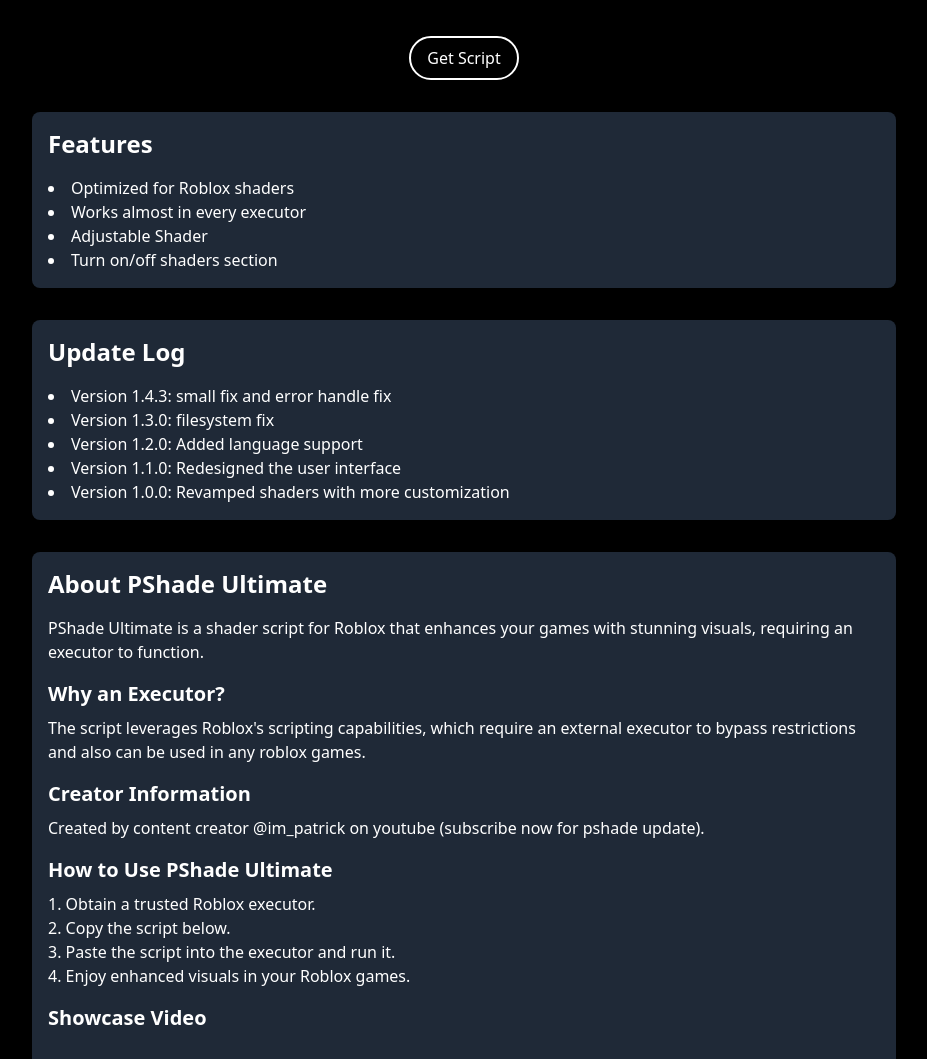
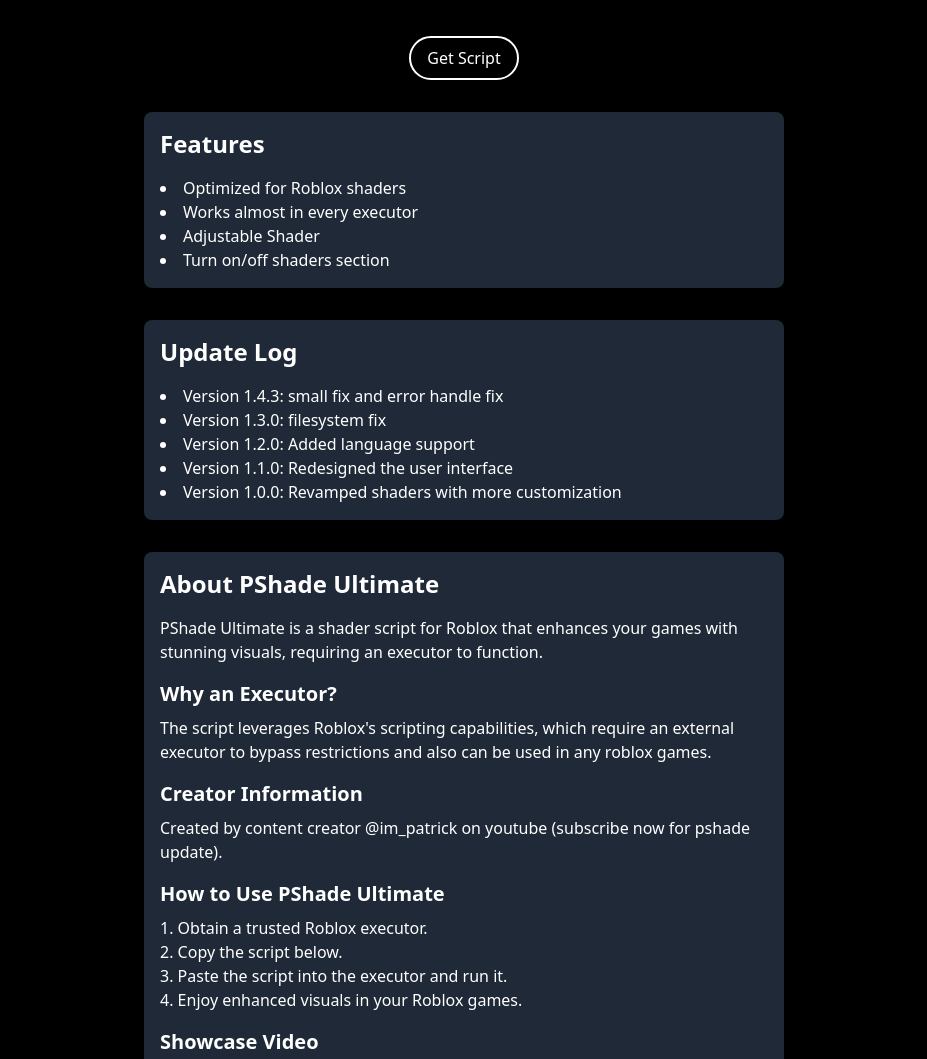
Before and after one commit to fiangg20/fyanhub.github.io, a plain HTML site: page index.html in a window 1280 px wide. Shown: the part 120-1179 px from the top of the page, without its empty margins (176-1103 px from the left). Drawn offline with nearby package versions, Linux system fonts and the light colour scheme; grey boxes are pictures that could not be loaded.

Commit message:
Update index.html

```diff
--- a/index.html
+++ b/index.html
@@ -35,20 +35,20 @@
     </script>
 </head>
 <body class="bg-black text-white font-sans">
-    <div class="max-w-4xl mx-auto px-4">
+    <div class="max-w-2xl mx-auto px-4">
         <div class="text-center py-10 fade-in">
-            <h1 class="text-4xl font-bold mb-2">PShade Ultimate</h1>
-            <p class="text-lg">The ultimate shader roblox script.</p>
+            <h1 class="text-3xl md:text-4xl font-bold mb-2">PShade Ultimate</h1>
+            <p class="text-base md:text-lg">The ultimate shader roblox script.</p>
         </div>
 
         <div class="flex justify-center mb-8 fade-in">
-            <button onclick="scrollToScript()" class="border-2 border-white rounded-full px-4 py-2">Get Script</button>
+            <button onclick="scrollToScript()" class="border-2 border-white rounded-full px-4 py-2 text-sm md:text-base">Get Script</button>
         </div>
 
         <div class="fade-in">
             <div class="bg-gray-800 p-4 rounded-lg mb-8">
-                <h2 class="text-2xl font-bold mb-4">Features</h2>
-                <ul class="list-disc list-inside">
+                <h2 class="text-xl md:text-2xl font-bold mb-4">Features</h2>
+                <ul class="list-disc list-inside text-sm md:text-base">
                     <li>Optimized for Roblox shaders</li>
                     <li>Works almost in every executor</li>
                     <li>Adjustable Shader</li>
@@ -57,8 +57,8 @@
             </div>
 
             <div class="bg-gray-800 p-4 rounded-lg mb-8">
-                <h2 class="text-2xl font-bold mb-4">Update Log</h2>
-                <ul class="list-disc list-inside">
+                <h2 class="text-xl md:text-2xl font-bold mb-4">Update Log</h2>
+                <ul class="list-disc list-inside text-sm md:text-base">
                     <li>Version 1.4.3: small fix and error handle fix</li>
                     <li>Version 1.3.0: filesystem fix</li>
                     <li>Version 1.2.0: Added language support</li>
@@ -68,32 +68,32 @@
             </div>
 
             <div class="bg-gray-800 p-4 rounded-lg mb-8">
-                <h2 class="text-2xl font-bold mb-4">About PShade Ultimate</h2>
-                <p class="mb-4">PShade Ultimate is a shader script for Roblox that enhances your games with stunning visuals, requiring an executor to function.</p>
-                <h3 class="text-xl font-bold mb-2">Why an Executor?</h3>
-                <p class="mb-4">The script leverages Roblox's scripting capabilities, which require an external executor to bypass restrictions and also can be used in any roblox games.</p>
-                <h3 class="text-xl font-bold mb-2">Creator Information</h3>
-                <p class="mb-4">Created by content creator @im_patrick on youtube (subscribe now for pshade update).</p>
-                <h3 class="text-xl font-bold mb-2">How to Use PShade Ultimate</h3>
-                <ol class="list-decimal list-inside mb-4">
+                <h2 class="text-xl md:text-2xl font-bold mb-4">About PShade Ultimate</h2>
+                <p class="mb-4 text-sm md:text-base">PShade Ultimate is a shader script for Roblox that enhances your games with stunning visuals, requiring an executor to function.</p>
+                <h3 class="text-lg md:text-xl font-bold mb-2">Why an Executor?</h3>
+                <p class="mb-4 text-sm md:text-base">The script leverages Roblox's scripting capabilities, which require an external executor to bypass restrictions and also can be used in any roblox games.</p>
+                <h3 class="text-lg md:text-xl font-bold mb-2">Creator Information</h3>
+                <p class="mb-4 text-sm md:text-base">Created by content creator @im_patrick on youtube (subscribe now for pshade update).</p>
+                <h3 class="text-lg md:text-xl font-bold mb-2">How to Use PShade Ultimate</h3>
+                <ol class="list-decimal list-inside mb-4 text-sm md:text-base">
                     <li>Obtain a trusted Roblox executor.</li>
                     <li>Copy the script below.</li>
                     <li>Paste the script into the executor and run it.</li>
                     <li>Enjoy enhanced visuals in your Roblox games.</li>
                 </ol>
-                <h3 class="text-xl font-bold mb-2">Showcase Video</h3>
+                <h3 class="text-lg md:text-xl font-bold mb-2">Showcase Video</h3>
                 <div class="flex justify-center">
                     <iframe class="w-full max-w-2xl" height="315" src="https://www.youtube.com/embed/dQw4w9WgXcQ" title="Script Showcase : PShade Ultimate" frameborder="0" allow="accelerometer; autoplay; clipboard-write; encrypted-media; gyroscope; picture-in-picture" allowfullscreen></iframe>
                 </div>
             </div>
 
             <div id="get-script" class="bg-gray-800 p-4 rounded-lg mb-8 fade-in">
-                <h2 class="text-2xl font-bold mb-4">Get Script</h2>
+                <h2 class="text-xl md:text-2xl font-bold mb-4">Get Script</h2>
                 <div class="bg-gray-900 p-4 rounded-lg mb-4 overflow-x-auto">
-                    <code class="block whitespace-pre-wrap">loadstring(game:HttpGet(`https://raw.githubusercontent.com/username/repo/branch/script.lua`))()</code>
+                    <code class="block whitespace-pre-wrap text-sm md:text-base">loadstring(game:HttpGet(`https://raw.githubusercontent.com/username/repo/branch/script.lua`))()</code>
                 </div>
                 <div class="flex justify-center">
-                    <button onclick="copyToClipboard()" class="bg-blue-600 text-white rounded-full px-4 py-2">Copy Script</button>
+                    <button onclick="copyToClipboard()" class="bg-blue-600 text-white rounded-full px-4 py-2 text-sm md:text-base">Copy Script</button>
                 </div>
             </div>
         </div>
```
